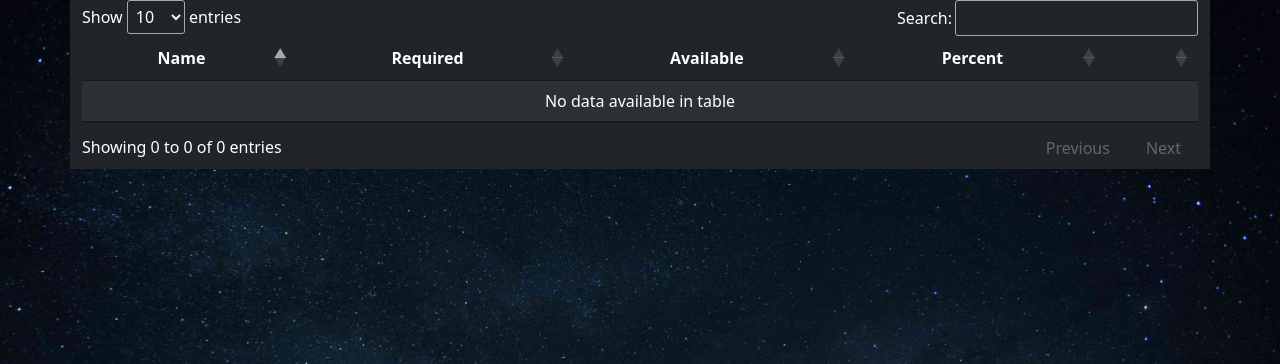
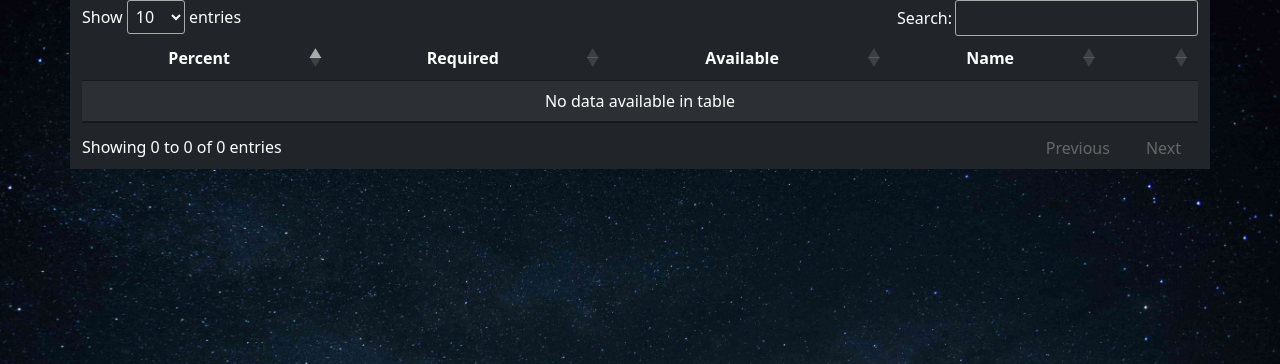
Before and after one commit to mobiusxs/reserves, a Flask app: page / in a window 1280 px wide. Shown: the part 56-420 px from the top of the page. Run offline with Flask 2, Linux system fonts and the light colour scheme; data that the repository does not hold is empty; some libraries are stand-ins or nearby versions.

Commit message:
reorder columns

```diff
--- a/templates/doctrine/index.html
+++ b/templates/doctrine/index.html
@@ -6,20 +6,20 @@
     <table id="table" class="table table-dark table-striped table-hover">
         <thead>
             <tr>
-                <th class="text-center">Name</th>
+                <th class="text-center">Percent</th>
                 <th class="text-center">Required</th>
                 <th class="text-center">Available</th>
-                <th class="text-center">Percent</th>
+                <th class="text-center">Name</th>
                 <th></th>
             </tr>
         </thead>
         <tbody>
         {% for doctrine in doctrines %}
             <tr>
-                <td><a href="{{ url_for('doctrine.doctrine', id=doctrine['id']) }}">{{ doctrine['name'] }}</a></td>
+                <td class="text-end">{{ doctrine['percent'] }}</td>
                 <td class="text-end">{{ doctrine['required'] }}</td>
                 <td class="text-end">{{ doctrine['available'] }}</td>
-                <td class="text-end">{{ doctrine['percent'] }}</td>
+                <td><a href="{{ url_for('doctrine.doctrine', id=doctrine['id']) }}">{{ doctrine['name'] }}</a></td>
                 <td class="text-center"><a href="{{ url_for('doctrine.delete', id=doctrine['id']) }}">Delete</a></td>
             </tr>
         {% endfor %}
```
